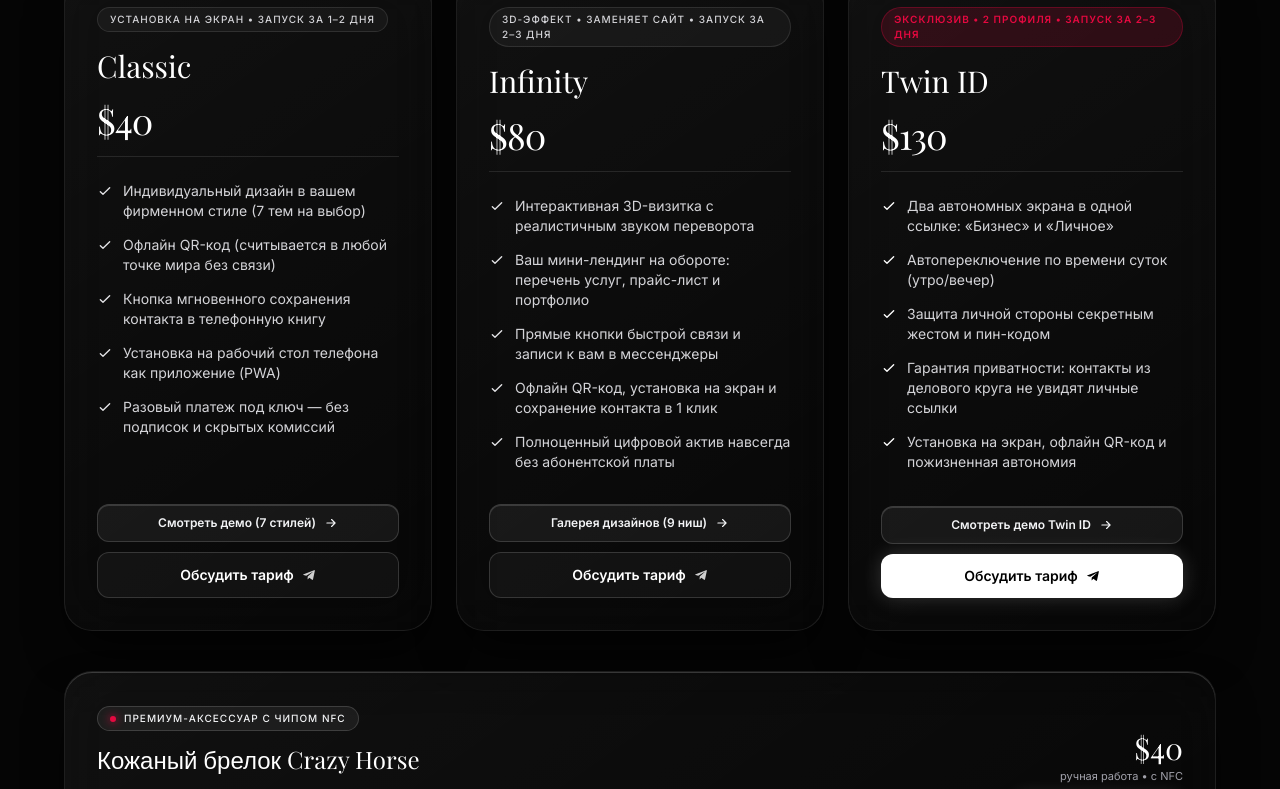
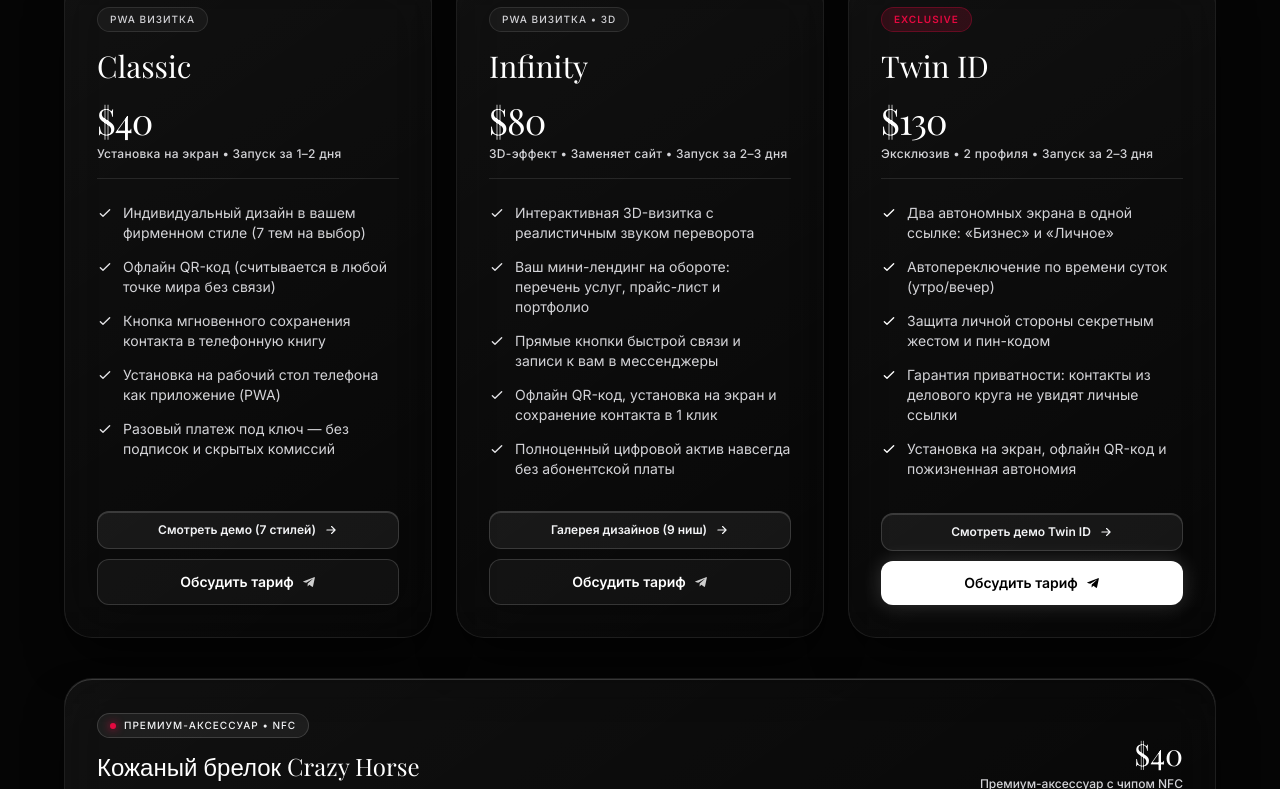
Before and after one commit to alenarejmond-hash/appseapro-agency, a Next.js app: page / in a window 1280 px wide. Shown: the part 6931-7720 px from the top of the page. Built offline with nearby package versions, Linux system fonts and the light colour scheme.

Commit message:
Корректировка: возврат исходных бейджей и перенос описания под стоимость

```diff
--- a/src/components/sections/PricingSection.jsx
+++ b/src/components/sections/PricingSection.jsx
@@ -79,13 +79,18 @@ export default function PricingSection({
               <div className="glass-content h-full flex flex-col text-left">
                 <div className="flex items-center justify-between gap-2 mb-4">
                   <span className="inline-flex items-center px-3 py-1 rounded-full bg-white/[0.04] border border-white/10 text-[#D4D4D8] text-[10px] font-medium uppercase tracking-widest">
-                    Установка на экран • Запуск за 1–2 дня
+                    PWA Визитка
                   </span>
                 </div>
                 <h3 className="text-2xl md:text-3xl font-serif text-white mb-4">Classic</h3>
 
-                <div className="mb-6 pb-4 border-b border-white/10 flex items-baseline justify-between">
-                  <span className="text-3xl md:text-4xl font-serif text-white tracking-tight">$40</span>
+                <div className="mb-6 pb-4 border-b border-white/10">
+                  <div className="flex items-baseline justify-between mb-1.5">
+                    <span className="text-3xl md:text-4xl font-serif text-white tracking-tight">$40</span>
+                  </div>
+                  <p className="text-xs text-[#D4D4D8] font-medium tracking-wide">
+                    Установка на экран • Запуск за 1–2 дня
+                  </p>
                 </div>
 
                 <ul className="space-y-3.5 mb-8 text-sm text-[#D4D4D8] flex-1">
@@ -147,13 +152,18 @@ export default function PricingSection({
               <div className="glass-content h-full flex flex-col text-left">
                 <div className="flex items-center justify-between gap-2 mb-4">
                   <span className="inline-flex items-center px-3 py-1 rounded-full bg-white/[0.04] border border-white/10 text-[#D4D4D8] text-[10px] font-medium uppercase tracking-widest">
-                    3D-эффект • Заменяет сайт • Запуск за 2–3 дня
+                    PWA Визитка • 3D
                   </span>
                 </div>
                 <h3 className="text-2xl md:text-3xl font-serif text-white mb-4">Infinity</h3>
 
-                <div className="mb-6 pb-4 border-b border-white/10 flex items-baseline justify-between">
-                  <span className="text-3xl md:text-4xl font-serif text-white tracking-tight">$80</span>
+                <div className="mb-6 pb-4 border-b border-white/10">
+                  <div className="flex items-baseline justify-between mb-1.5">
+                    <span className="text-3xl md:text-4xl font-serif text-white tracking-tight">$80</span>
+                  </div>
+                  <p className="text-xs text-[#D4D4D8] font-medium tracking-wide">
+                    3D-эффект • Заменяет сайт • Запуск за 2–3 дня
+                  </p>
                 </div>
 
                 <ul className="space-y-3.5 mb-8 text-sm text-[#D4D4D8] flex-1">
@@ -211,13 +221,18 @@ export default function PricingSection({
               <div className="glass-content h-full flex flex-col text-left">
                 <div className="flex items-center justify-between gap-2 mb-4">
                   <span className="inline-flex items-center px-3 py-1 rounded-full bg-[#E50940]/15 border border-[#E50940]/30 text-[#E50940] text-[10px] font-semibold uppercase tracking-widest">
-                    Эксклюзив • 2 профиля • Запуск за 2–3 дня
+                    EXCLUSIVE
                   </span>
                 </div>
                 <h3 className="text-2xl md:text-3xl font-serif text-white mb-4">Twin ID</h3>
 
-                <div className="mb-6 pb-4 border-b border-white/10 flex items-baseline justify-between">
-                  <span className="text-3xl md:text-4xl font-serif text-white tracking-tight">$130</span>
+                <div className="mb-6 pb-4 border-b border-white/10">
+                  <div className="flex items-baseline justify-between mb-1.5">
+                    <span className="text-3xl md:text-4xl font-serif text-white tracking-tight">$130</span>
+                  </div>
+                  <p className="text-xs text-[#D4D4D8] font-medium tracking-wide">
+                    Эксклюзив • 2 профиля • Запуск за 2–3 дня
+                  </p>
                 </div>
 
                 <ul className="space-y-3.5 mb-8 text-sm text-[#D4D4D8] flex-1">
@@ -276,7 +291,7 @@ export default function PricingSection({
             <div className="text-left flex-1">
               <div className="inline-flex items-center gap-2 px-3 py-1 rounded-full bg-white/[0.06] border border-white/15 text-[10px] uppercase tracking-widest text-[#F3F4F6] font-medium mb-3">
                 <span className="w-1.5 h-1.5 rounded-full bg-[#E50940] shadow-[0_0_8px_#E50940]"></span>
-                <span>Премиум-аксессуар с чипом NFC</span>
+                <span>Премиум-аксессуар • NFC</span>
               </div>
               <h4 className="text-xl md:text-2xl font-serif text-white mb-3">
                 Кожаный брелок Crazy Horse
@@ -299,7 +314,7 @@ export default function PricingSection({
             <div className="flex flex-col sm:flex-row md:flex-col items-center md:items-end gap-3 shrink-0 w-full md:w-auto">
               <div className="text-center md:text-right">
                 <span className="text-2xl md:text-3xl font-serif text-white">$40</span>
-                <span className="text-[11px] text-[#A1A1AA] block mt-0.5">ручная работа • с NFC</span>
+                <span className="text-xs text-[#D4D4D8] font-medium block mt-1">Премиум-аксессуар с чипом NFC</span>
               </div>
               <a
                 href="https://t.me/elenlime?text=%D0%97%D0%B4%D1%80%D0%B0%D0%B2%D1%81%D1%82%D0%B2%D1%83%D0%B9%D1%82%D0%B5%20%D0%95%D0%BB%D0%B5%D0%BD%D0%B0,%20%D1%85%D0%BE%D1%87%D1%83%20%D0%B7%D0%B0%D0%BA%D0%B0%D0%B7%D0%B0%D1%82%D1%8C%20%D0%BA%D0%BE%D0%B6%D0%B0%D0%BD%D1%8B%D0%B9%20NFC-%D0%B1%D1%80%D0%B5%D0%BB%D0%BE%D0%BA%20Crazy%20Horse%20($40)"
```
